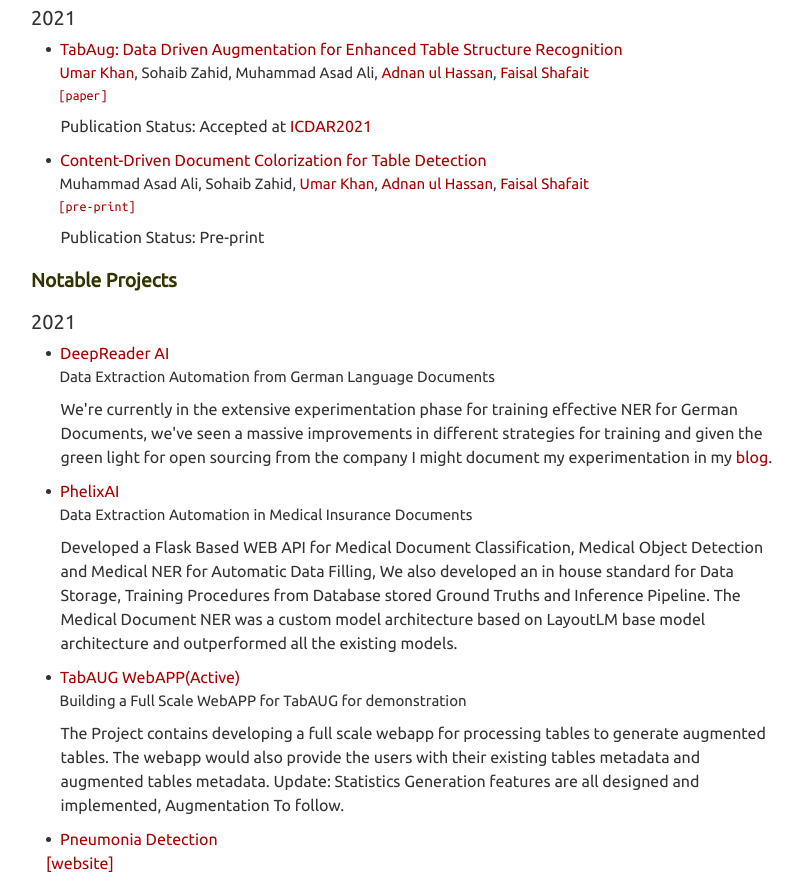
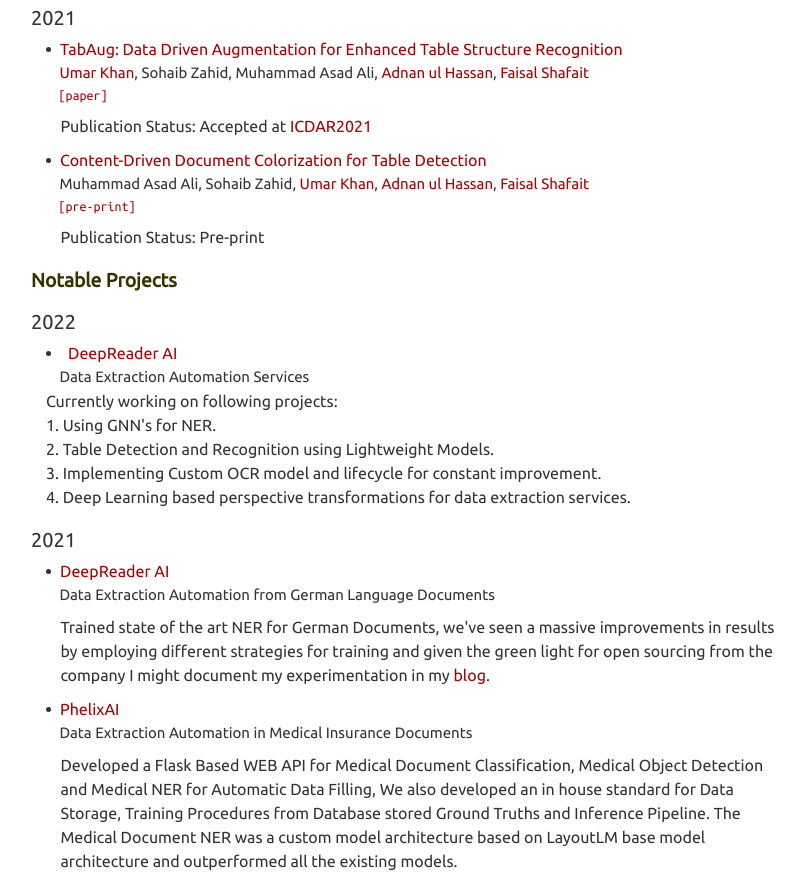
Before and after one commit to UYousafzai/uyousafzai.github.io, a plain HTML site: page index.html in a window 1280 px wide. Shown: the part 664-1551 px from the top of the page, without its empty margins (229-1034 px from the left). Drawn offline with Linux system fonts and the light colour scheme.

Commit message:
2022 update

```diff
--- a/index.html
+++ b/index.html
@@ -68,7 +68,7 @@
             <p>
                 <span>
 						Machine Learning Engineer and Researcher at <a href="https://www.dfki.de/web">DFKI</a>, working
-						on Computer Vision and NLP based systems. My previous works include working with
+						on Computer Vision and NLP based systems with Dr. Sheraz Ahmed. My previous works include working with
 						<a href="https://scholar.google.com/citations?user=o9RCNZYAAAAJ&hl=en"
 							target="_blank">
 							Dr.Faisal Shafait
@@ -138,7 +138,25 @@
 
 
             <h4>Notable Projects</h4>
-            <div class="year">2021</div>
+			<div class="year">2022</div>
+            <ul>
+				<li>
+					<a href="https://deepreader.de"> DeepReader AI</a>
+					<span class="collaborators">Data Extraction Automation Services</span>
+					<span>
+						Currently working on following projects:
+						<br>
+						1. Using GNN's for NER.
+						<br>
+						2. Table Detection and Recognition using Lightweight Models.
+						<br>
+						3. Implementing Custom OCR model and lifecycle for constant improvement.
+						<br>
+						4. Deep Learning based perspective transformations for data extraction services.
+					</span>
+				</li>
+			</ul>
+			<div class="year">2021</div>
             <ul>
                 <li>
                     <a href="https://deepreader.de" class="project">
@@ -146,9 +164,9 @@
 						</a>
                     <span class="collaborators">Data Extraction Automation from German Language Documents</span>
                     <span class="project_description">
-						We're currently in the extensive experimentation phase for training effective NER for German
-						Documents, we've seen a massive improvements in different strategies for training and given
-						the green light for open sourcing from the company I might document my experimentation in my <a href="blog.html">blog</a>.
+						Trained state of the art NER for German Documents, we've seen a massive improvements in results by employing
+						different strategies for training and given the green light for open sourcing from the company I might
+						document my experimentation in my <a href="blog.html">blog</a>.
 					</span>
                 </li>
                 <li>
```
